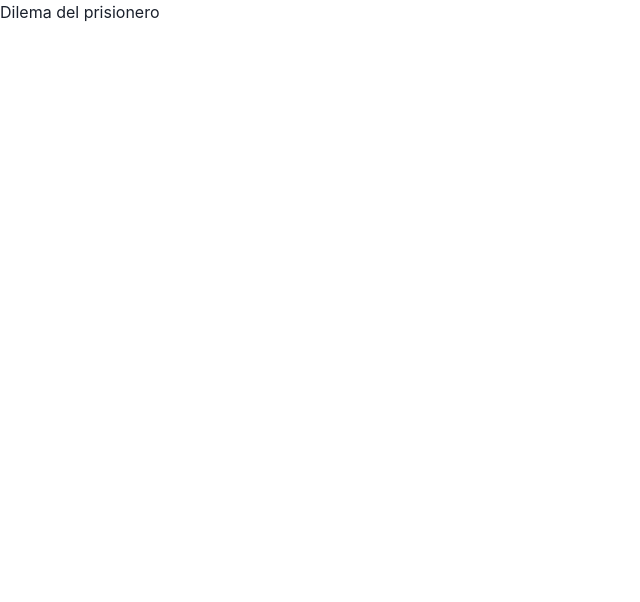
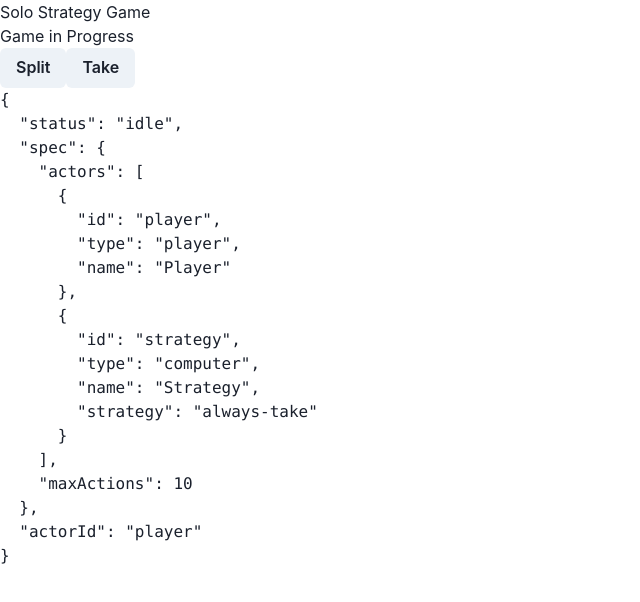
Before and after one commit to erickborquez/prisioners-dilemma-web, a Next.js app: page / in a window 1280 px wide. Shown: the top 602 px of the page, without its empty margins (0-640 px from the left). Built offline with nearby package versions, Linux system fonts and the light colour scheme.

Commit message:
Implement basic UI

```diff
--- /dev/null
+++ b/src/game/component/SoloStrategyGame.tsx
@@ -0,0 +1,93 @@
+import { Button } from "@chakra-ui/react";
+import { useState } from "react"
+
+import { ActorPlayer, ActorStrategy, ActorStrategyType, ActorType } from "@/actor/type"
+import { useObservable } from "@/util/hook/useObservable";
+
+import { ISoloStrategyGame, SoloStrategyGame } from "../SoloStrategyGame"
+import { GameActionType, GameSpec, GameStateEnded, GameStateIdle, GameStateInProgress } from "../type"
+
+// ********************************************************************************
+// TODO: use non-hardcoded data
+const actorPlayer: ActorPlayer = {
+  id: 'player',
+  type: ActorType.Player,
+
+  name: 'Player',
+};
+
+const actorStrategy: ActorStrategy = {
+  id: 'strategy',
+  type: ActorType.Strategy,
+
+  name: 'Strategy',
+  strategy: ActorStrategyType.AlwaysTake,
+};
+
+const gameSpec: GameSpec = {
+  actors: [actorPlayer, actorStrategy],
+
+  maxActions: 10
+}
+
+// ********************************************************************************
+export const SoloStrategyGameComponent: React.FC = () => {
+  const [game] = useState(new SoloStrategyGame(gameSpec));
+  const [state] = useObservable('SoloStrategyGameComponent', () => game.onState$(), [game]);
+
+  if(!state) return <div>Loading...</div>;
+  let component: React.ReactNode;
+  switch(state.status) {
+    case 'idle':
+    case 'in-progress': component = <SoloStrategyGameIdleInProgressComponent game={game} state={state} />; break;
+    case 'ended': component = <SoloStrategyGameEndComponent game={game} state={state} />; break;
+  }
+  return (
+    <div>
+      <h1>Solo Strategy Game</h1>
+      {component}
+      <pre>{JSON.stringify(state, null, 2)}</pre>
+    </div>
+  );
+}
+
+// == Status ======================================================================
+// -- Idle / In Progress ----------------------------------------------------------
+interface SoloStrategyGameStatusProps {
+  game: ISoloStrategyGame;
+
+  state: GameStateIdle | GameStateInProgress;
+}
+const SoloStrategyGameIdleInProgressComponent: React.FC<SoloStrategyGameStatusProps> = ({ game, state }) => {
+  const isPlayerTurn = state.actorId === actorPlayer.id;
+
+  const handleSplit = () => game.makeAction({ actorId: actorPlayer.id, action: GameActionType.Split });
+  const handleTake = () => game.makeAction({ actorId: actorPlayer.id, action: GameActionType.Take });
+
+  return (
+    <div>
+      <h2>Game in Progress</h2>
+      {isPlayerTurn && (
+        <div>
+          <Button onClick={handleSplit}>Split</Button>
+          <Button onClick={handleTake}>Take</Button>
+        </div>
+      )}
+    </div>
+  );
+}
+
+// -- Ended -----------------------------------------------------------------------
+interface SoloStrategyGameEndProps {
+  game: ISoloStrategyGame;
+
+  state: GameStateEnded;
+}
+
+const SoloStrategyGameEndComponent: React.FC<SoloStrategyGameEndProps> = ({ game, state }) => {
+  return (
+    <div>
+      <h2>Game Over</h2>
+    </div>
+  );
+}
--- a/src/pages/index.tsx
+++ b/src/pages/index.tsx
@@ -1,5 +1,8 @@
 import Head from "next/head";
 
+import { SoloStrategyGameComponent } from "@/game/component/SoloStrategyGame";
+
+// ********************************************************************************
 export default function Home() {
   return (
     <>
@@ -10,7 +13,7 @@ export default function Home() {
         <link rel="icon" href="/favicon.ico" />
       </Head>
       <main>
-        Dilema del prisionero
+        <SoloStrategyGameComponent />
       </main>
     </>
   );
```
